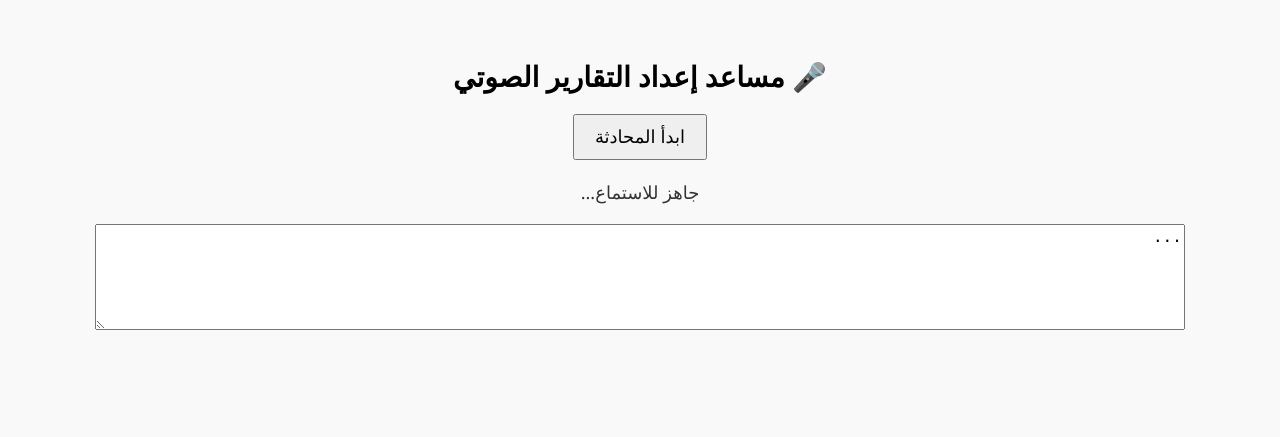
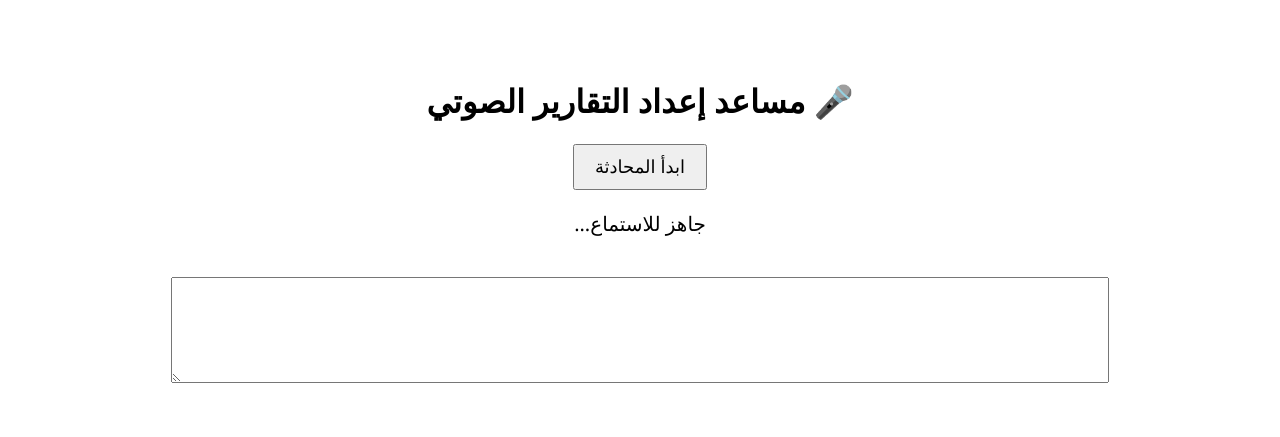
Before and after one commit to Rashidlovew/voice-report-assistant, a Flask app: page / in a window 1280 px wide. Shown: the top 437 px of the page. Run offline with Flask 3, Linux system fonts and the light colour scheme.

Commit message:
Update index.html

```diff
--- a/templates/index.html
+++ b/templates/index.html
@@ -2,40 +2,34 @@
 <html lang="ar" dir="rtl">
 <head>
     <meta charset="UTF-8">
-    <title>مساعد إعداد التقارير الصوتي 🎤</title>
+    <title>مساعد إعداد التقارير الصوتي</title>
     <style>
         body {
             font-family: 'Segoe UI', sans-serif;
             text-align: center;
-            background-color: #f9f9f9;
-            padding: 30px;
-            direction: rtl;
-        }
-        h1 {
-            font-size: 28px;
-        }
-        #status {
-            margin: 20px;
-            font-size: 18px;
-            color: #333;
-        }
-        #transcript {
-            width: 90%;
-            height: 100px;
-            font-size: 16px;
+            padding: 50px;
         }
         button {
             padding: 10px 20px;
             font-size: 18px;
             cursor: pointer;
         }
+        #status {
+            margin: 20px;
+            font-size: 20px;
+        }
+        textarea {
+            width: 80%;
+            height: 100px;
+            margin-top: 20px;
+        }
     </style>
 </head>
 <body>
     <h1>🎤 مساعد إعداد التقارير الصوتي</h1>
-    <button id="startButton">ابدأ المحادثة</button>
+    <button id="talkBtn">ابدأ المحادثة</button>
     <div id="status">جاهز للاستماع...</div>
-    <textarea id="transcript" readonly>...</textarea>
+    <textarea id="outputText" readonly></textarea>
 
     <script src="/static/script.js"></script>
 </body>
```
